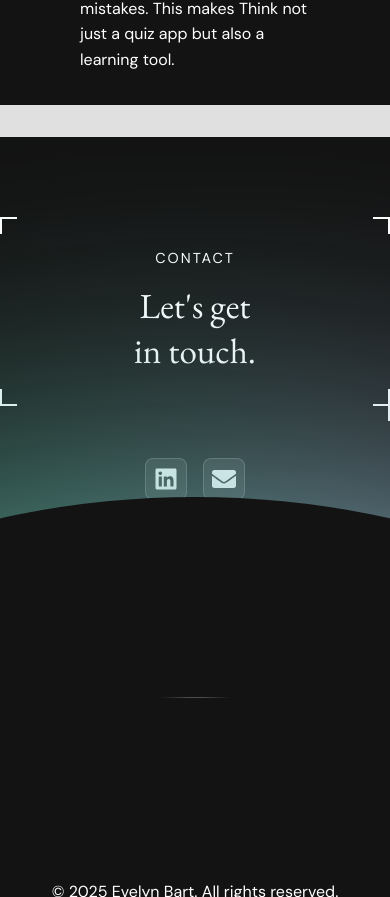
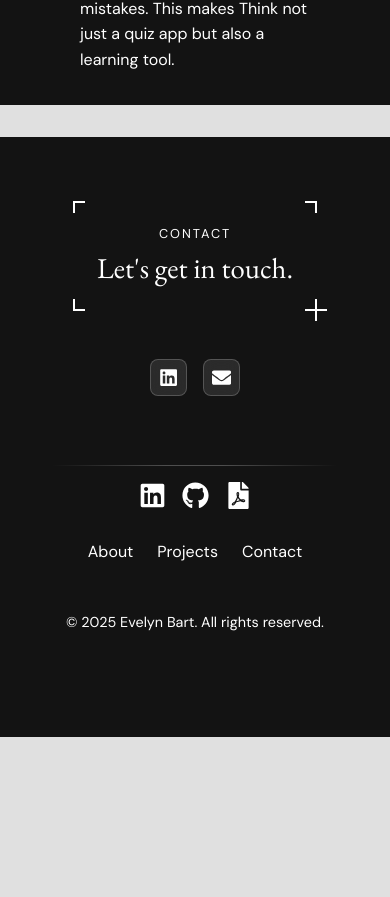
Before and after one commit to evelynmbart/evelyn-portfolio, a React (Vite) app: page /project/1 in a window 390 px wide. Shown: the part 1535-2432 px from the top of the page. After the commit the page ends 2272 px from the top, so only its background shows below. Built offline with nearby package versions, Linux system fonts and the light colour scheme; a web font is replaced by a local one.

Commit message:
fix footer responsiveness

```diff
--- a/src/sections/Footer.jsx
+++ b/src/sections/Footer.jsx
@@ -53,7 +53,9 @@ const Footer = () => {
             </Nav>
           </div>
         </Recap>
-        &copy; 2025 Evelyn Bart. All rights reserved.
+        <CopyrightText>
+          &copy; 2025 Evelyn Bart. All rights reserved.
+        </CopyrightText>
       </Copyright>
     </FooterSection>
   );
@@ -63,7 +65,7 @@ export default Footer;
 
 const FooterSection = styled.section`
   width: 100%;
-  height: 760px;
+  min-height: 760px;
   background-color: rgb(19, 19, 19);
   color: white;
   position: relative;
@@ -72,25 +74,44 @@ const FooterSection = styled.section`
   flex-direction: column;
   align-items: center;
   box-sizing: border-box;
+  padding: 1rem;
+
+  @media (max-width: 768px) {
+    min-height: 600px;
+  }
 `;
 
 const Header = styled.div`
   display: flex;
   justify-content: center;
   margin: 5rem 0 3rem 0;
+
+  @media (max-width: 768px) {
+    margin: 3rem 0 2rem 0;
+  }
 `;
 
 const HeaderFrame = styled.div`
   position: relative;
   max-width: 400px;
-  padding: 2rem 8rem;
+  padding: 2rem;
   text-align: center;
+
+  @media (max-width: 768px) {
+    padding: 1.5rem;
+    max-width: 300px;
+  }
 `;
 
 const Corner = styled.span`
   position: absolute;
   width: 15px;
   height: 15px;
+
+  @media (max-width: 768px) {
+    width: 10px;
+    height: 10px;
+  }
 `;
 
 const TopLeftCorner = styled(Corner)`
@@ -119,10 +140,15 @@ const BottomLeftCornerOutside = styled(Corner)`
   right: -15px;
   border-top: 2px solid white;
   border-left: 2px solid white;
+
+  @media (max-width: 768px) {
+    bottom: -10px;
+    right: -10px;
+  }
 `;
 
 const BottomRightCorner = styled(Corner)`
-  bottom: 0px;
+  bottom: 0;
   right: 0;
   border-bottom: 2px solid white;
   border-right: 2px solid white;
@@ -135,6 +161,11 @@ const Subtitle = styled.span`
   letter-spacing: 2px;
   margin-bottom: 1rem;
   color: white;
+
+  @media (max-width: 768px) {
+    font-size: 0.8rem;
+    margin-bottom: 0.5rem;
+  }
 `;
 
 const Title = styled.h2`
@@ -143,6 +174,10 @@ const Title = styled.h2`
   line-height: 1.3;
   margin: 0;
   color: white;
+
+  @media (max-width: 768px) {
+    font-size: 1.8rem;
+  }
 `;
 
 const ContactButton = styled.button.attrs({ className: "contact-button" })`
@@ -204,6 +239,9 @@ const ContactContainer = styled.div`
 
   @media (max-width: 768px) {
     perspective: none;
+    height: auto;
+    margin: 1rem 0;
+
     &:hover {
       ${ContactLinks} {
         transform: none;
@@ -229,11 +267,17 @@ const ContactLink = styled.a`
   &:hover {
     transform: scale(1.1);
   }
+
+  @media (max-width: 768px) {
+    font-size: 1.2rem;
+  }
 `;
 
 const FaintBorder = styled.div`
   height: 1px;
-  margin: 0 10rem;
+  margin: 0 auto;
+  width: 80%;
+  max-width: 800px;
   background: linear-gradient(
     90deg,
     hsla(0, 0%, 100%, 0) 0,
@@ -252,14 +296,27 @@ const Copyright = styled.section`
   bottom: 0;
   width: 100%;
   height: 200px;
+
+  @media (max-width: 768px) {
+    position: relative;
+    height: auto;
+    margin-top: 2rem;
+  }
 `;
 
 const Recap = styled.section`
-  margin: 0 400px;
+  max-width: 1200px;
+  margin: 0 auto;
+  padding: 1rem;
   display: flex;
-  justify-content: space-between;
+  justify-content: space-around;
   align-items: center;
-  padding: 1rem;
+  gap: 2rem;
+
+  @media (max-width: 768px) {
+    flex-direction: column;
+    gap: 1.5rem;
+  }
 
   a {
     color: white;
@@ -272,10 +329,11 @@ const Recap = styled.section`
 
 const SocialLinks = styled.div`
   display: flex;
-  flex-direction: column;
-  justify-content: center;
-  align-items: center;
   gap: 1.5rem;
+
+  @media (max-width: 768px) {
+    gap: 1rem;
+  }
 `;
 
 const Nav = styled.nav`
@@ -283,10 +341,25 @@ const Nav = styled.nav`
   flex-direction: column;
   justify-content: center;
   align-items: center;
-  gap: 2rem;
+  gap: 1rem;
+
+  @media (max-width: 768px) {
+    flex-direction: row;
+    gap: 1.5rem;
+  }
 
   a:hover {
     color: var(--primary-color);
+  }
+`;
+
+const CopyrightText = styled.div`
+  margin-top: 1rem;
+  padding: 0 1rem;
+
+  @media (max-width: 768px) {
+    margin-top: 2rem;
+    font-size: 0.9rem;
   }
 `;
 
@@ -300,6 +373,11 @@ const Atmosphere = styled.div`
   background: conic-gradient(var(--secondary-color), var(--primary-color));
   border-radius: 9999px;
   filter: blur(144px);
+
+  @media (max-width: 768px) {
+    width: 150%;
+    height: 200%;
+  }
 `;
 
 const Planet = styled.div`
@@ -311,4 +389,9 @@ const Planet = styled.div`
   transform: translateX(-50%);
   background: rgb(19, 19, 19);
   border-radius: 9999px;
+
+  @media (max-width: 768px) {
+    width: 150%;
+    height: 200%;
+  }
 `;
```
